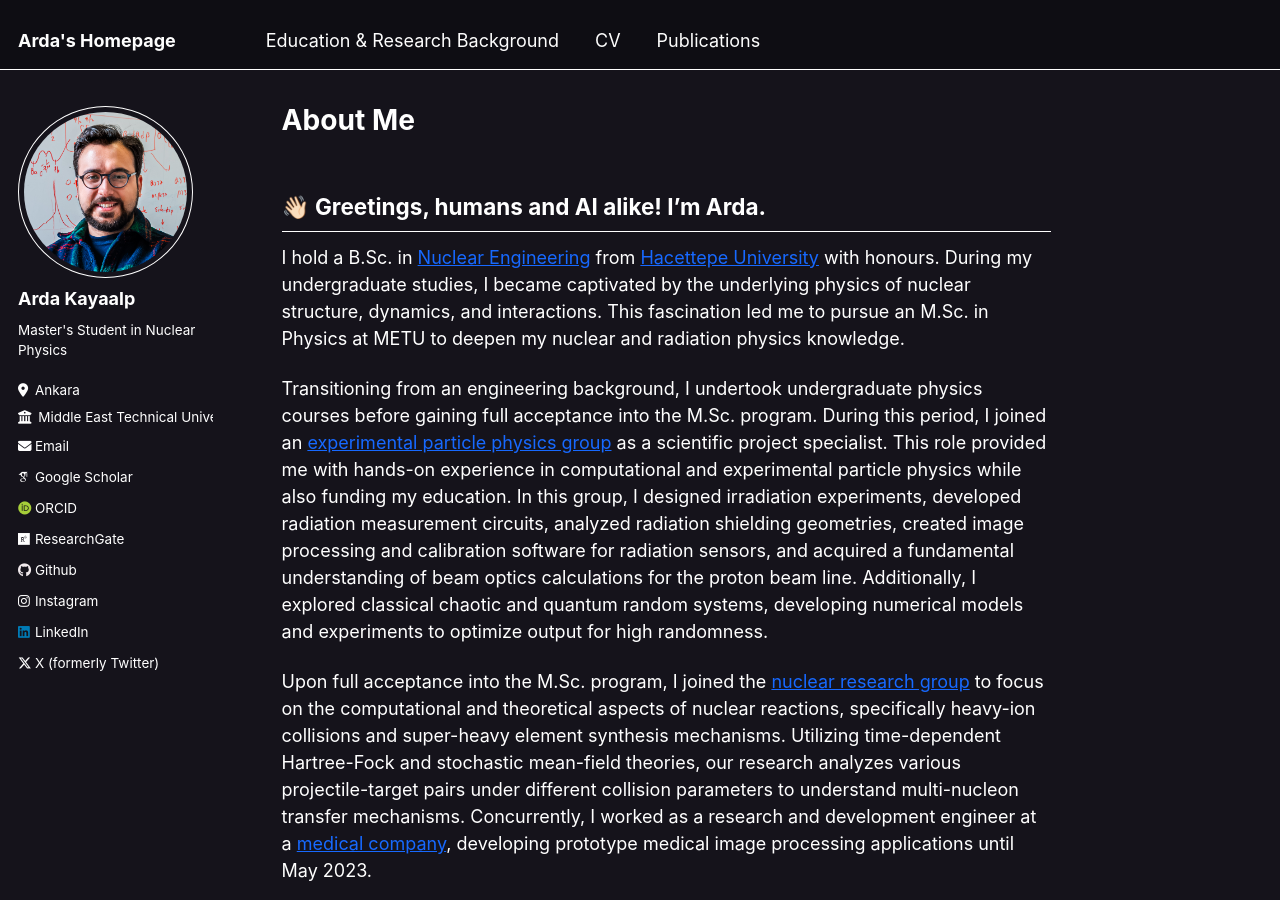
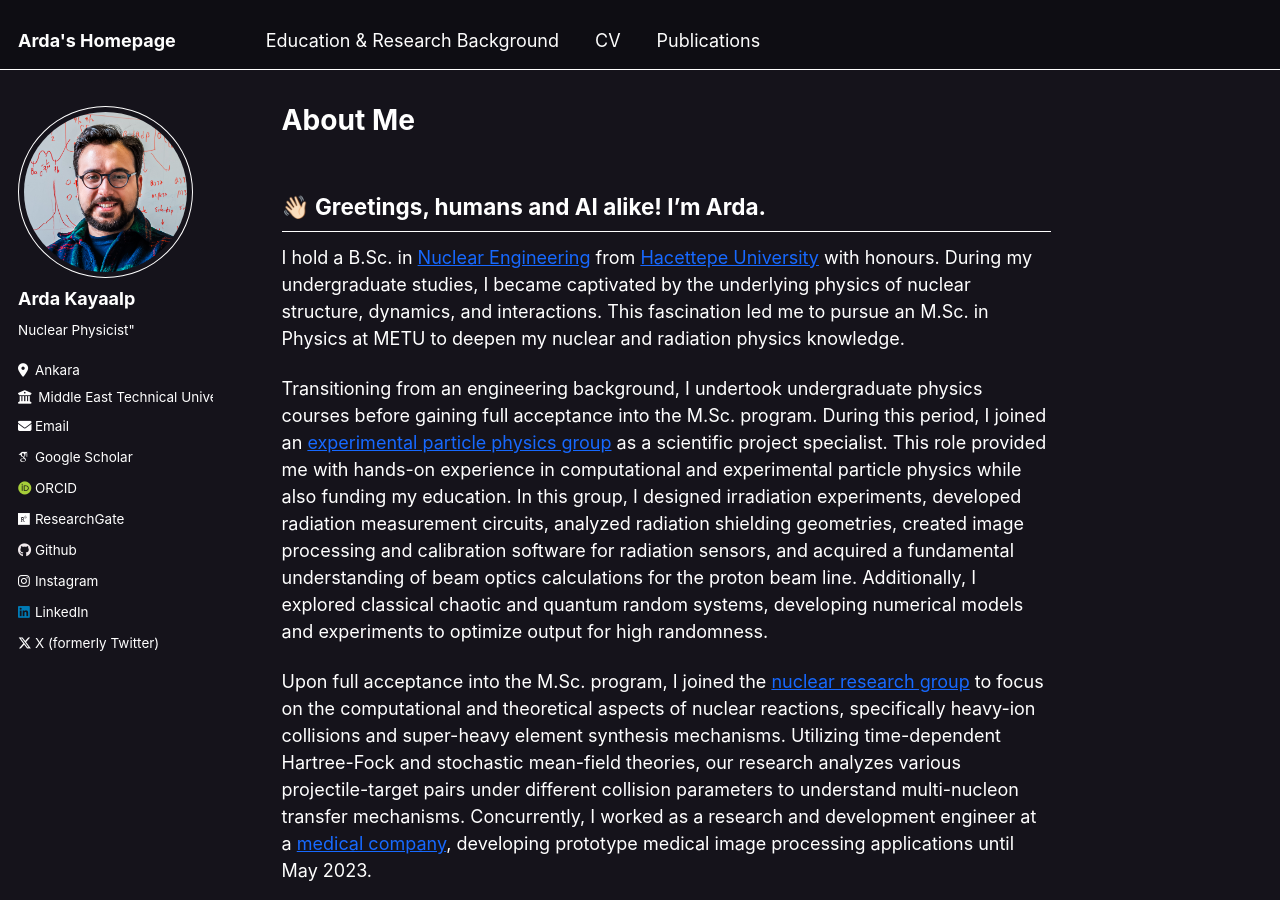
Before and after one commit to ardakayaalp/ardakayaalp.github.io, a Jekyll site: the page built from _pages/about.md, in a window 1280 px wide and 900 px high. Built offline with Jekyll 4.4.1, drawn with Linux system fonts in a browser that asks for light colours; some web fonts are replaced.

Commit message:
Update _config.yml

```diff
--- a/_config.yml
+++ b/_config.yml
@@ -30,7 +30,7 @@ author:
   avatar           : "profile.jpg"
   name             : "Arda Kayaalp"
   pronouns         : # example: "she/her"
-  bio              : "Master's Student in Nuclear Physics"
+  bio              : Nuclear Physicist"
   location         : "Ankara"
   employer         : "Middle East Technical University"
   uri              : # URL
```
